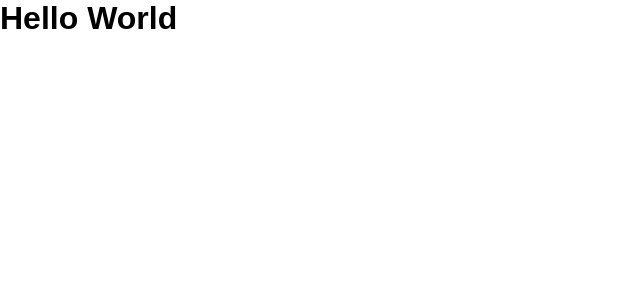
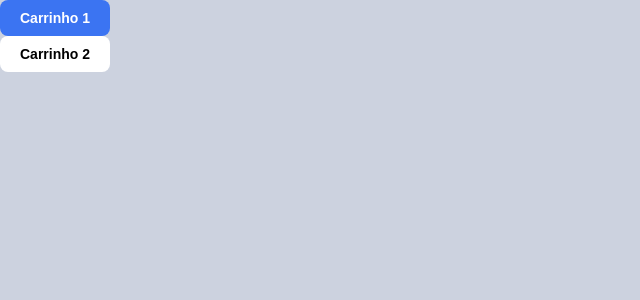
Before and after one commit to GabrielCastilhoV/codeby-challenge, a Next.js app: page / in a window 1280 px wide. Shown: the top 300 px of the page, without its empty margins (0-640 px from the left). Built offline with nearby package versions, Linux system fonts and the light colour scheme.

Commit message:
feat: create button component

```diff
--- /dev/null
+++ b/src/components/elements/button/index.tsx
@@ -0,0 +1,17 @@
+import type { ButtonHTMLAttributes, ReactNode } from 'react'
+
+import * as S from './styles'
+
+export type ButtonProps = {
+  children?: ReactNode
+  active?: boolean
+  size?: 'normal' | 'large'
+} & ButtonHTMLAttributes<HTMLButtonElement>
+
+export const Button = ({ children, size = 'normal', ...rest }: ButtonProps) => {
+  return (
+    <S.Wrapper {...rest} size={size}>
+      {children}
+    </S.Wrapper>
+  )
+}
--- /dev/null
+++ b/src/components/elements/button/styles.ts
@@ -0,0 +1,40 @@
+import styled, { css } from 'styled-components'
+
+import type { ButtonProps } from '.'
+
+const wrapperModifiers = {
+  normal: () => css`
+    font-size: ${({ theme }) => theme.font.sizes.sm};
+    padding: 0.625rem 1.25rem;
+  `,
+
+  large: () => css`
+    width: 100%;
+    font-size: ${({ theme }) => theme.font.sizes.lg};
+    padding: 1rem;
+  `
+}
+
+export const Wrapper = styled.button<ButtonProps>`
+  ${({ active, theme, size }) => css`
+    display: flex;
+    align-items: center;
+    justify-content: center;
+
+    cursor: pointer;
+    transition: filter 0.2s ease-in-out;
+
+    border: none;
+    border-radius: 8px;
+    background-color: ${active ? theme.colors.blue : theme.colors.shape};
+
+    color: ${active ? theme.colors.shape : theme.colors.text};
+    font-weight: bold;
+
+    ${!!size && wrapperModifiers[size]()}
+
+    &:hover {
+      filter: brightness(0.9);
+    }
+  `}
+`
--- /dev/null
+++ b/src/components/elements/index.ts
@@ -0,0 +1 @@
+export * from './button'
--- a/src/pages/index.tsx
+++ b/src/pages/index.tsx
@@ -1,7 +1,10 @@
+import type { NextPage } from 'next'
 import React from 'react'
 
-const Home = () => {
-  return <h1>Hello World</h1>
+import { HomeView } from 'views/home'
+
+const Home: NextPage = () => {
+  return <HomeView />
 }
 
 export default Home
--- /dev/null
+++ b/src/views/home/index.tsx
@@ -0,0 +1,11 @@
+import { Button } from 'components/elements'
+import * as S from './styles'
+
+export const HomeView = () => {
+  return (
+    <S.Wrapper>
+      <Button active>Carrinho 1</Button>
+      <Button>Carrinho 2</Button>
+    </S.Wrapper>
+  )
+}
--- /dev/null
+++ b/src/views/home/styles.ts
@@ -0,0 +1,7 @@
+import styled from 'styled-components'
+
+export const Wrapper = styled.div`
+  width: 100%;
+  min-height: 100vh;
+  background: ${({ theme }) => theme.colors.grey300};
+`
```
Also changed, not shown: 1 other file (tests, documents, lock files or other folders).
